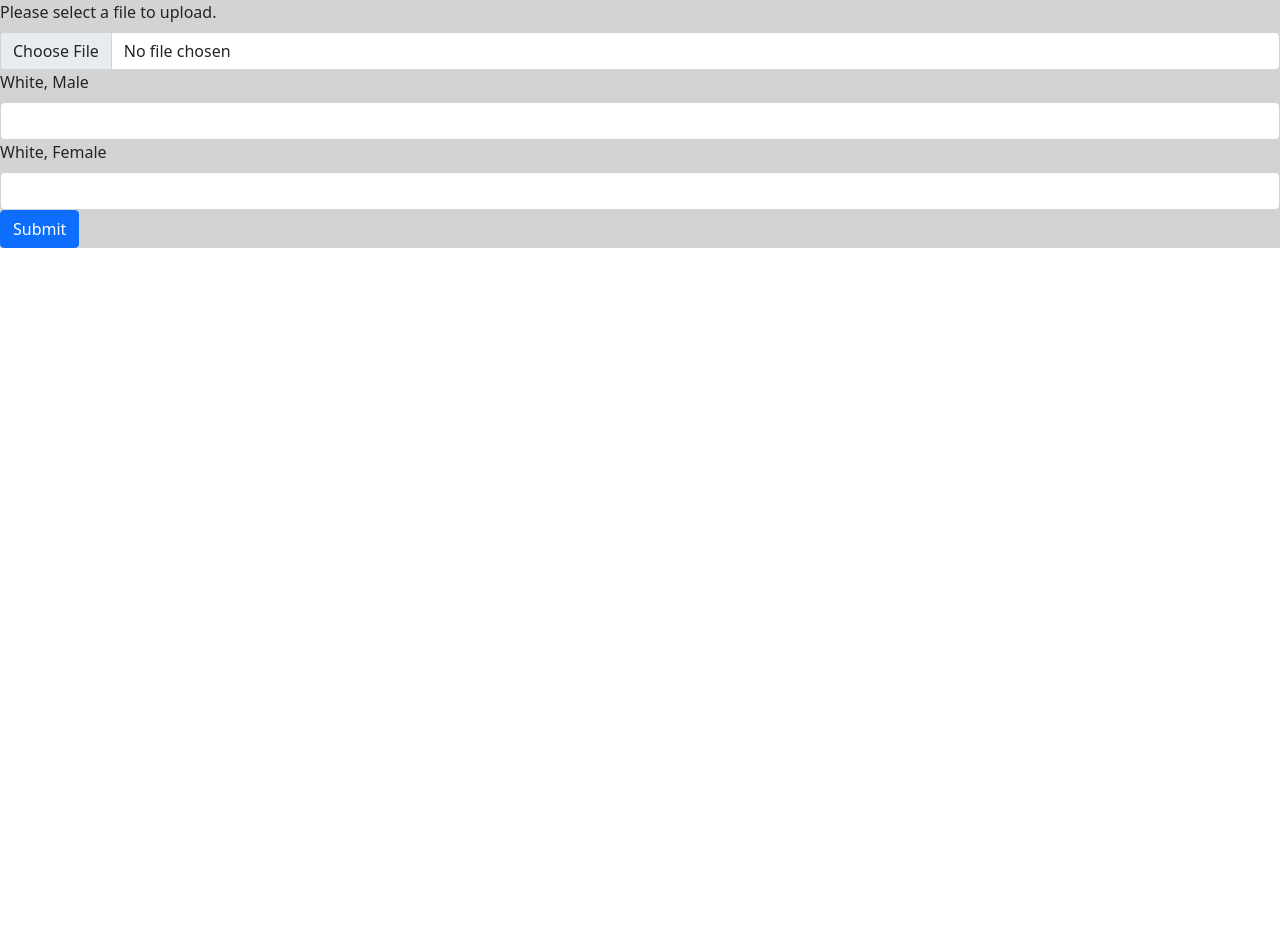
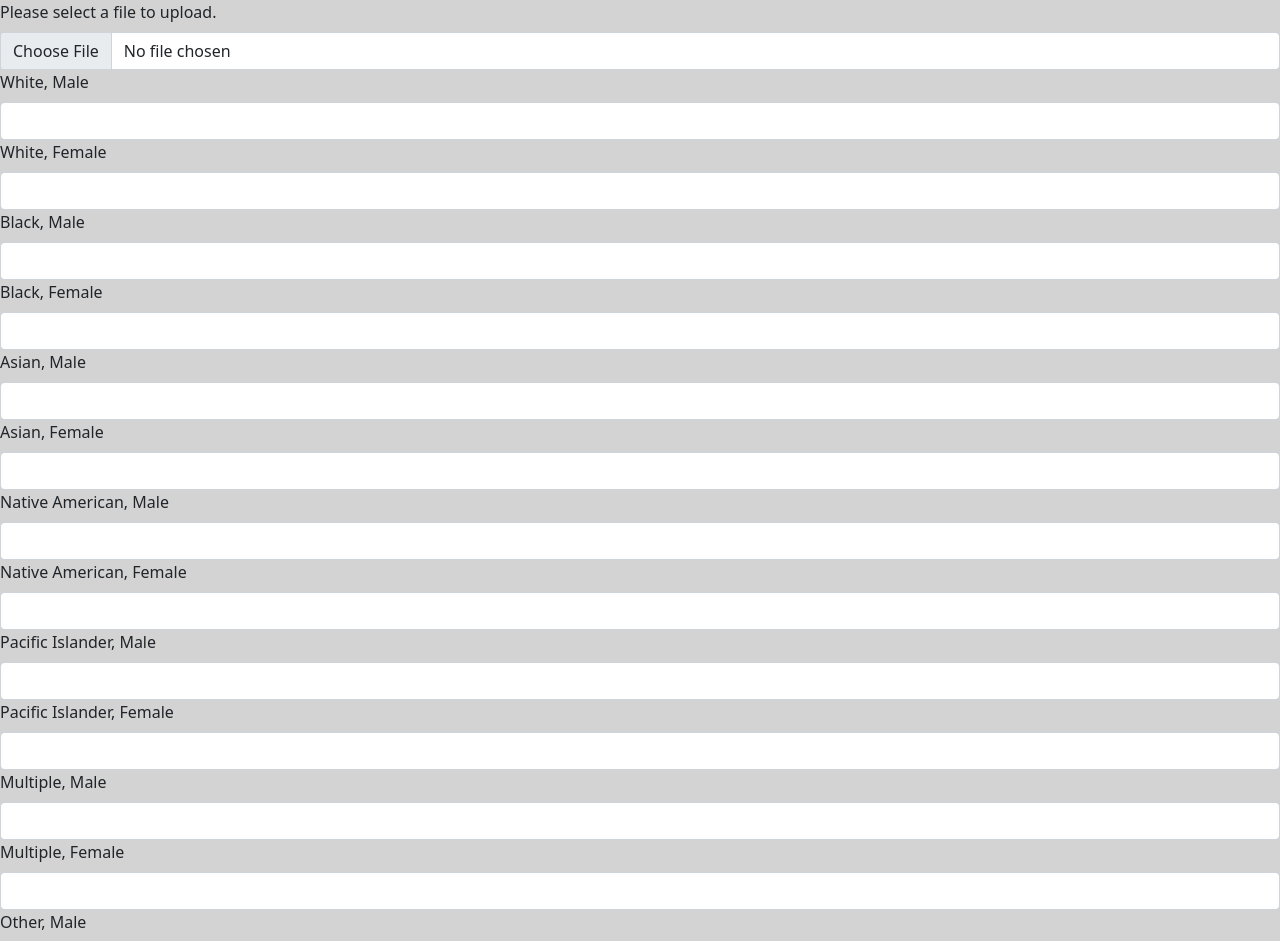
Before and after one commit to aeciqvia/DiversITy, a React (Create React App) app: page / in a window 1280 px wide. Shown: the top 941 px of the page. Before the commit the page ends 800 px from the top, so only its background shows below. Built offline with nearby package versions, Linux system fonts and the light colour scheme.

Commit message:
Additional fields

```diff
--- a/src/components/UploadForm.js
+++ b/src/components/UploadForm.js
@@ -22,6 +22,80 @@ const UploadForm = () => {
                 <Form.Text></Form.Text>
             </Form.Group>
 
+            <Form.Group>
+                <Form.Label>Black, Male</Form.Label>
+                <Form.Control type="number" />
+                <Form.Text></Form.Text>
+            </Form.Group>
+
+            <Form.Group>
+                <Form.Label>Black, Female</Form.Label>
+                <Form.Control type="number" />
+                <Form.Text></Form.Text>
+            </Form.Group>
+
+            <Form.Group>
+                <Form.Label>Asian, Male</Form.Label>
+                <Form.Control type="number" />
+                <Form.Text></Form.Text>
+            </Form.Group>
+
+            <Form.Group>
+                <Form.Label>Asian, Female</Form.Label>
+                <Form.Control type="number" />
+                <Form.Text></Form.Text>
+            </Form.Group>
+
+            <Form.Group>
+                <Form.Label>Native American, Male</Form.Label>
+                <Form.Control type="number" />
+                <Form.Text></Form.Text>
+            </Form.Group>
+
+            <Form.Group>
+                <Form.Label>Native American, Female</Form.Label>
+                <Form.Control type="number" />
+                <Form.Text></Form.Text>
+            </Form.Group>
+
+            <Form.Group>
+                <Form.Label>Pacific Islander, Male</Form.Label>
+                <Form.Control type="number" />
+                <Form.Text></Form.Text>
+            </Form.Group>
+
+            <Form.Group>
+                <Form.Label>Pacific Islander, Female</Form.Label>
+                <Form.Control type="number" />
+                <Form.Text></Form.Text>
+            </Form.Group>
+
+            <Form.Group>
+                <Form.Label>Multiple, Male</Form.Label>
+                <Form.Control type="number" />
+                <Form.Text></Form.Text>
+            </Form.Group>
+
+            <Form.Group>
+                <Form.Label>Multiple, Female</Form.Label>
+                <Form.Control type="number" />
+                <Form.Text></Form.Text>
+            </Form.Group>
+
+            <Form.Group>
+                <Form.Label>Other, Male</Form.Label>
+                <Form.Control type="number" />
+                <Form.Text></Form.Text>
+            </Form.Group>
+
+            <Form.Group>
+                <Form.Label>Other, Female</Form.Label>
+                <Form.Control type="number" />
+                <Form.Text></Form.Text>
+            </Form.Group>
+
+
+
             <Button variant="primary" type="submit">Submit</Button>
         </Form>
     )
```
